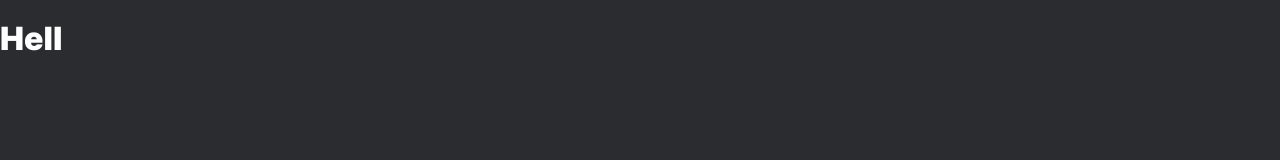
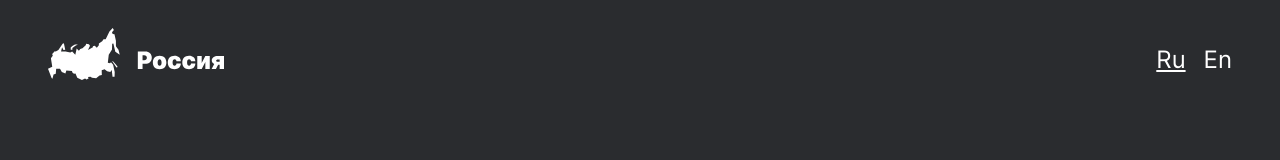
Before and after one commit to GerrMann54/project_BEM_landing, a plain HTML site: page index.html in a window 1280 px wide. Drawn offline with Linux system fonts and the light colour scheme; files whose address does not match are found by name.

Commit message:
header_done

```diff
--- /dev/null
+++ b/blocks/header/_lang-switch/__option/_active/header_lang-switch__option_active.css
@@ -0,0 +1,3 @@
+.header_lang-switch__option_active {
+  text-decoration: underline;
+}
--- /dev/null
+++ b/blocks/header/_lang-switch/__option/header_lang-switch__option.css
@@ -0,0 +1,8 @@
+.header_lang-switch__option {
+  font-size: 24px;
+  line-height: 28px;
+  margin-top: 18px;
+  color: #FFFFFF;
+  text-decoration: none;
+  cursor: pointer;
+}
--- /dev/null
+++ b/blocks/header/_lang-switch/header_lang-switch.css
@@ -0,0 +1,4 @@
+.header_lang-switch {
+  display: flex;
+  gap: 18px;
+}
--- /dev/null
+++ b/blocks/header/_logo-container/__logo/header_logo-container__logo.css
@@ -0,0 +1,5 @@
+.header_logo-container__logo {
+  object-fit: cover;
+  width: 100%;
+  height: 100%;
+}
--- /dev/null
+++ b/blocks/header/_logo-container/header_logo-container.css
@@ -0,0 +1,3 @@
+.header_logo-container {
+  height: 100%;
+}
--- /dev/null
+++ b/blocks/header/header.css
@@ -0,0 +1,6 @@
+.header {
+  margin-top: 28px;
+  height: 52px;
+  display: flex;
+  justify-content: space-between;
+}
--- /dev/null
+++ b/blocks/root/root.css
@@ -0,0 +1,4 @@
+.root {
+  max-width: 1184px;
+  margin: 0 auto;
+}
--- a/index.css
+++ b/index.css
@@ -1,4 +1,15 @@
+/* Vendor */
 @import url(./vendor/normalize.css);
 @import url(./vendor/fonts.css);
 
+/* Body and root */
 @import url(./blocks/body/body.css);
+@import url(./blocks/root/root.css);
+
+/* Header */
+@import url(./blocks/header/header.css);
+@import url(./blocks/header/_logo-container/header_logo-container.css);
+@import url(./blocks/header/_logo-container/__logo/header_logo-container__logo.css);
+@import url(./blocks/header/_lang-switch/header_lang-switch.css);
+@import url(./blocks/header/_lang-switch/__option/header_lang-switch__option.css);
+@import url(./blocks/header/_lang-switch/__option/_active/header_lang-switch__option_active.css);
--- a/index.html
+++ b/index.html
@@ -1,14 +1,30 @@
 <!DOCTYPE html>
 <html lang="ru-RU">
+
 <head>
   <meta charset="UTF-8">
   <meta name="viewport" content="width=device-width, initial-scale=1.0">
   <link rel="stylesheet" href="./index.css">
   <title>Путешествия по России</title>
 </head>
+
 <body class="body">
-  <header class="header">
-    <h1>Hell</h1>
-  </header>
+  <div class="root">
+
+    <header class="header">
+      <div class="header_logo-container">
+        <img class="header_logo-container__logo"
+             src="./img/header__logo.svg"
+             alt="Россия">
+      </div>
+      <div class="header_lang-switch">
+        <a class="header_lang-switch__option
+                  header_lang-switch__option_active" href="#">Ru</a>
+        <a class="header_lang-switch__option " href="#">En</a>
+      </div>
+    </header>
+
+  </div>
 </body>
+
 </html>
```
Also changed, not shown: img/header__logo.svg (added).
